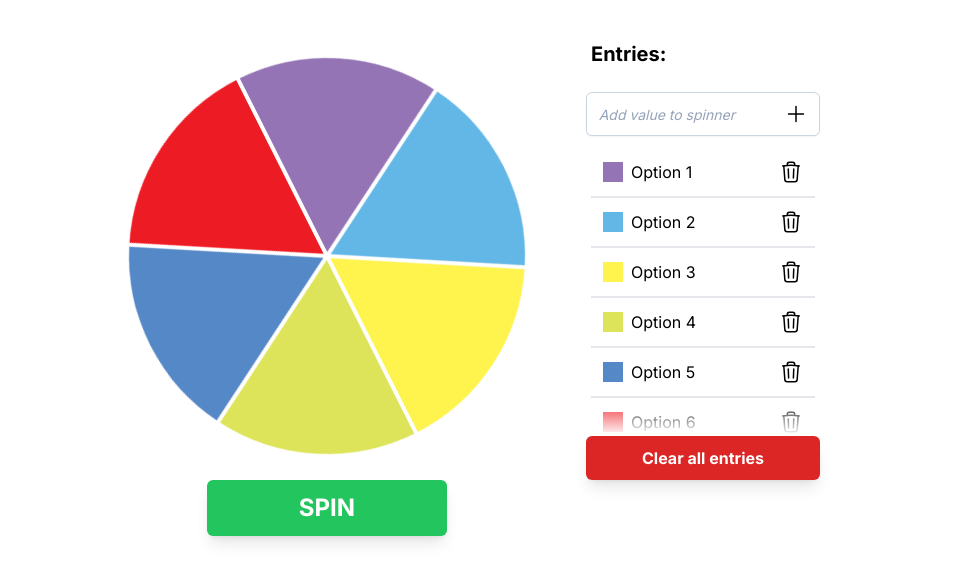
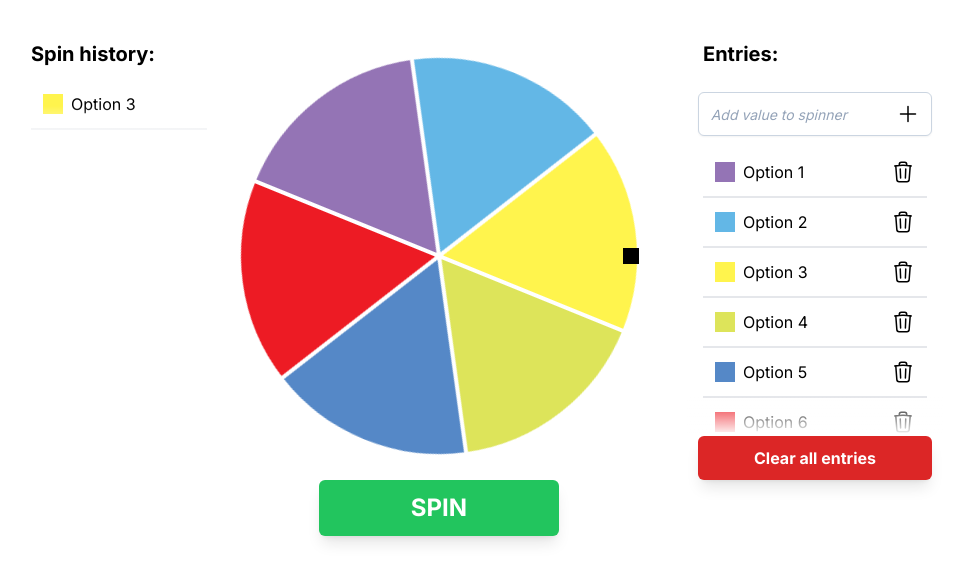
Before and after one commit to devlak2001/random, a Next.js app: page /spinner in a window 1280 px wide. Both pictures are taken after a click on the button "SPIN". Shown: the top 582 px of the page, without its empty margins (153-1116 px from the left). Built offline with nearby package versions, Linux system fonts and the light colour scheme.

Commit message:
made wheel give spin result after spinning, added spin history

```diff
--- a/app/spinner/page.tsx
+++ b/app/spinner/page.tsx
@@ -41,23 +41,33 @@ export default function Spinner() {
   const canvasRef = useRef(null);
   const windowSize = useWindowSize();
   const [wheelRotationAngle, setWheelRotationAngle] = useState<number>(0);
+  const [spinHistory, setSpinHistory] = useState<
+    Array<{
+      value: string;
+      color: string;
+    }>
+  >([]);
   const [spinning, setSpinning] = useState<boolean>(false);
   const [currentValue, setCurrentValue] = useState<string>("");
   const [entryColors, setEntryColors] =
     useState<Array<string>>(generateColorsArray);
-  const [entries, setEntries] = useState<Array<string>>([
-    "Option 1",
-    "Option 2",
-    "Option 3",
-    "Option 4",
-    "Option 5",
-    "Option 6",
+  const [entries, setEntries] = useState<
+    Array<{ value: string; startingAngle: number }>
+  >([
+    { value: "Option 1", startingAngle: 0 },
+    { value: "Option 2", startingAngle: 60 },
+    { value: "Option 3", startingAngle: 120 },
+    { value: "Option 4", startingAngle: 180 },
+    { value: "Option 5", startingAngle: 240 },
+    { value: "Option 6", startingAngle: 300 },
   ]);
   const [emptyInputError, setEmptyInputError] = useState<boolean>(false);
 
   useEffect(() => {
     const canvas: HTMLCanvasElement = canvasRef.current!;
     const ctx = canvas.getContext("2d")!;
+
+    console.log(entries);
 
     function drawSlices(
       x: number,
@@ -81,7 +91,9 @@ export default function Spinner() {
           ctx.lineTo(x, y);
           ctx.lineWidth = radius / 50;
           ctx.strokeStyle = "white";
+          if (numOfSlices > 1) {
             ctx.stroke();
+          }
         }
       } else {
         ctx.beginPath();
@@ -103,12 +115,32 @@ export default function Spinner() {
 
   return (
     <div className="flex items-start justify-center">
+      <div className="pt-10 mr-4 flex flex-col items-center">
+        <div className="relative max-h-96 flex flex-col">
+          <h3 className="font-bold text-xl mb-3 ml-4 self-start">
+            Spin history:
+          </h3>
+          <ul className="pb-4 h-full w-52 overflow-y-scroll overflow-x-visible px-4">
+            {spinHistory.map((el) => (
+              <li className="text-base w-full flex items-center relative py-3 px-3 border-b-2">
+                <div
+                  className="h-5 w-5 mr-2"
+                  style={{ backgroundColor: el.color }}
+                ></div>
+                <span>{el.value}</span>
+              </li>
+            ))}
+          </ul>
+          <div className="absolute pointer-events-none bg-gradient-to-b from-transparent to-white h-10 bottom-0 left-0 w-full"></div>
+        </div>
+      </div>
       <div className="flex flex-col items-center mr-12">
+        <div className="relative flex items-center mt-14">
           <canvas
             ref={canvasRef}
             width={windowSize.width < 400 ? windowSize.width - 20 : 400}
             height={windowSize.width < 400 ? windowSize.width - 20 : 400}
-          className={`mt-14 pointer-events-none ${
+            className={`pointer-events-none ${
               spinning ? "transition-transform" : "transition-none"
             }`}
             style={{
@@ -116,16 +148,24 @@ export default function Spinner() {
               transform: `rotate(${wheelRotationAngle}deg)`,
             }}
           ></canvas>
+          <div className="h-4 w-4 absolute right-0 bg-black"></div>
+        </div>
+
         <SpinButton
+          entryColors={entryColors}
+          entries={entries}
           spinning={spinning}
           setSpinning={setSpinning}
           setWheelRotationAngle={setWheelRotationAngle}
+          wheelRotationAngle={wheelRotationAngle}
+          setSpinHistory={setSpinHistory}
+          spinHistory={spinHistory}
         />
       </div>
 
       <div className="pt-10 mr-4 flex flex-col items-center">
         <h3 className="font-bold text-xl mb-6 ml-4 self-start">Entries:</h3>
-        <label className="relative flex items-center w-11/12">
+        <div className="relative flex items-center w-11/12">
           <span className="sr-only">Search</span>
           <button
             disabled={spinning}
@@ -134,7 +174,19 @@ export default function Spinner() {
             } transition-colors p-1 rounded-md`}
             onClick={(e) => {
               if (currentValue !== "") {
-                setEntries([currentValue, ...entries]);
+                const tempEntries = entries.map((el, index) => {
+                  return {
+                    value: el.value,
+                    startingAngle: (360 / (entries.length + 1)) * (index + 1),
+                  };
+                });
+                setEntries([
+                  {
+                    value: currentValue,
+                    startingAngle: 0,
+                  },
+                  ...tempEntries,
+                ]);
                 setEntryColors([...generateColorsArray(entries.length + 1)]);
                 setCurrentValue("");
               } else {
@@ -174,7 +226,19 @@ export default function Spinner() {
             onKeyDown={(e) => {
               if (e.key === "Enter") {
                 if (currentValue !== "") {
-                  setEntries([currentValue, ...entries]);
+                  const tempEntries = entries.map((el, index) => {
+                    return {
+                      value: el.value,
+                      startingAngle: (360 / (entries.length + 1)) * (index + 1),
+                    };
+                  });
+                  setEntries([
+                    {
+                      value: currentValue,
+                      startingAngle: 0,
+                    },
+                    ...tempEntries,
+                  ]);
                   setEntryColors([...generateColorsArray(entries.length + 1)]);
                   console.log(entries);
                   setCurrentValue("");
@@ -189,13 +253,13 @@ export default function Spinner() {
             name="search"
             value={currentValue}
           />
-        </label>
+        </div>
         <div className="relative max-h-72 flex flex-col mt-3">
           <ul className="pb-4 h-full w-64 overflow-y-scroll overflow-x-visible px-4">
             {entries.map((el, index) => (
               <Entry
                 spinning={spinning}
-                value={el}
+                value={el.value}
                 entries={entries}
                 setEntries={setEntries}
                 entryColors={entryColors}
@@ -281,20 +345,44 @@ function ClearAllEntriesButton({ entries, setEntries, disabled }: any) {
   );
 }
 
-function SpinButton({ spinning, setSpinning, setWheelRotationAngle }: any) {
+function SpinButton({
+  entryColors,
+  entries,
+  spinning,
+  setSpinning,
+  setWheelRotationAngle,
+  spinHistory,
+  setSpinHistory,
+  wheelRotationAngle,
+}: any) {
   return (
     <button
       disabled={spinning}
       onClick={() => {
         setSpinning(true);
-        setWheelRotationAngle(
-          (state: number) => state + getRandomArbitrary(720, 1080)
-        );
-        console.log("something");
+        const angle = wheelRotationAngle + getRandomArbitrary(720, 1080);
+        const angleSimplified = angle % 360;
+        setWheelRotationAngle(angle);
+        console.log(angleSimplified);
         setTimeout(() => {
-          console.log("something");
           setSpinning(false);
-          setWheelRotationAngle((state: number) => state % 360);
+          setWheelRotationAngle(angleSimplified);
+          for (let index = 0; index < entries.length; index++) {
+            if (
+              360 - angleSimplified >= entries[index].startingAngle &&
+              360 - angleSimplified <
+                entries[index].startingAngle + 360 / entries.length
+            ) {
+              setSpinHistory([
+                {
+                  value: entries[index].value,
+                  color: entryColors[index],
+                },
+                ...spinHistory,
+              ]);
+              break;
+            }
+          }
         }, 2000);
       }}
       className={`rounded-md shadow-lg transition hover:scale-95 hover:shadow-none mt-6 ${
```
Lines whose indentation alone changed are shown as unchanged.
